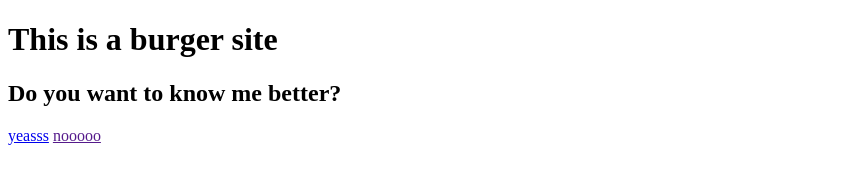
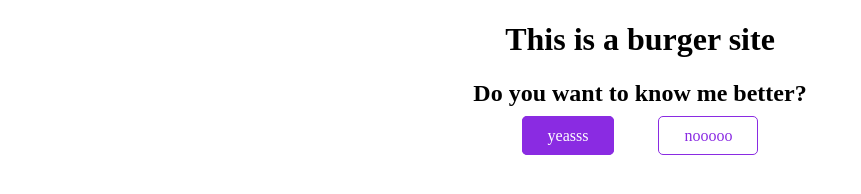
Before and after one commit to Elena25075/Static-wesite-shecodes, a plain HTML site: page index.html in a window 1280 px wide. Shown: the whole page, without its empty margins (0-861 px from the left). Drawn offline with Linux system fonts and the light colour scheme.

Commit message:
btn style added

```diff
--- a/index.html
+++ b/index.html
@@ -10,8 +10,9 @@
   <body>
     <h1>This is a burger site</h1>
     <h2>Do you want to know me better?</h2>
-
-    <a href="/about_me.html">yeasss</a>
-    <a href="">nooooo</a>
+    <div class="btn_box">
+      <a class="btn_about" href="/about_me.html">yeasss</a>
+      <a class="btn_contact" href="/contact.html">nooooo</a>
+    </div>
   </body>
 </html>
--- a/src/styles.css
+++ b/src/styles.css
@@ -0,0 +1,26 @@
+.btn_about {
+  padding: 10px 25px;
+  border: 1px solid blueviolet;
+  border-radius: 5px;
+  background-color: blueviolet;
+  color: white;
+  text-decoration: none;
+  margin: 20px;
+}
+.btn_contact {
+  text-decoration: none;
+  padding: 10px 25px;
+  border: 1px solid blueviolet;
+  border-radius: 5px;
+  color: blueviolet;
+  margin: 20px;
+}
+.btn_box {
+  text-align: center;
+}
+
+h1,
+h2,
+p {
+  text-align: center;
+}
```
Also changed, not shown: about_me.html (+3 -0 lines).
